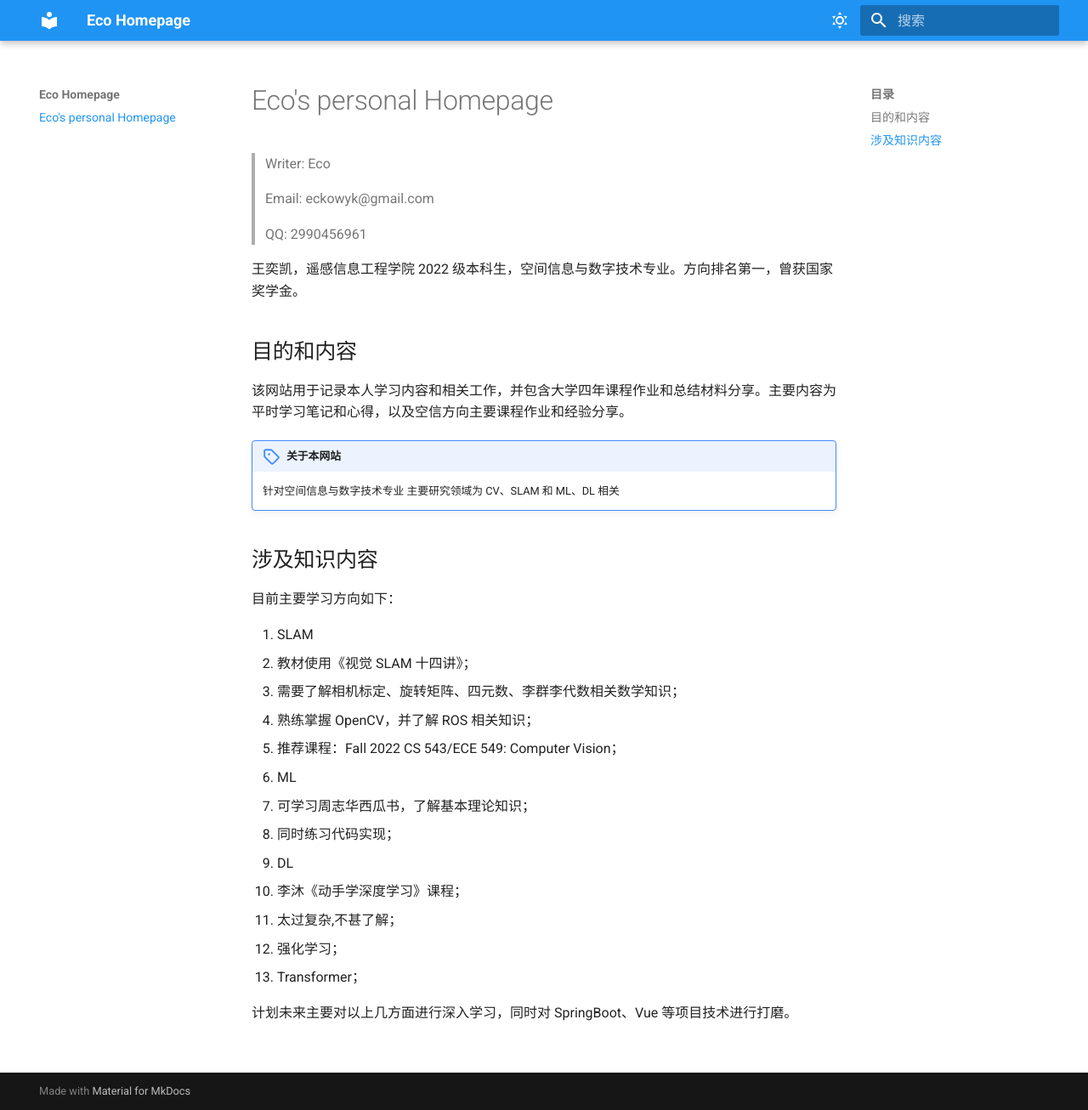
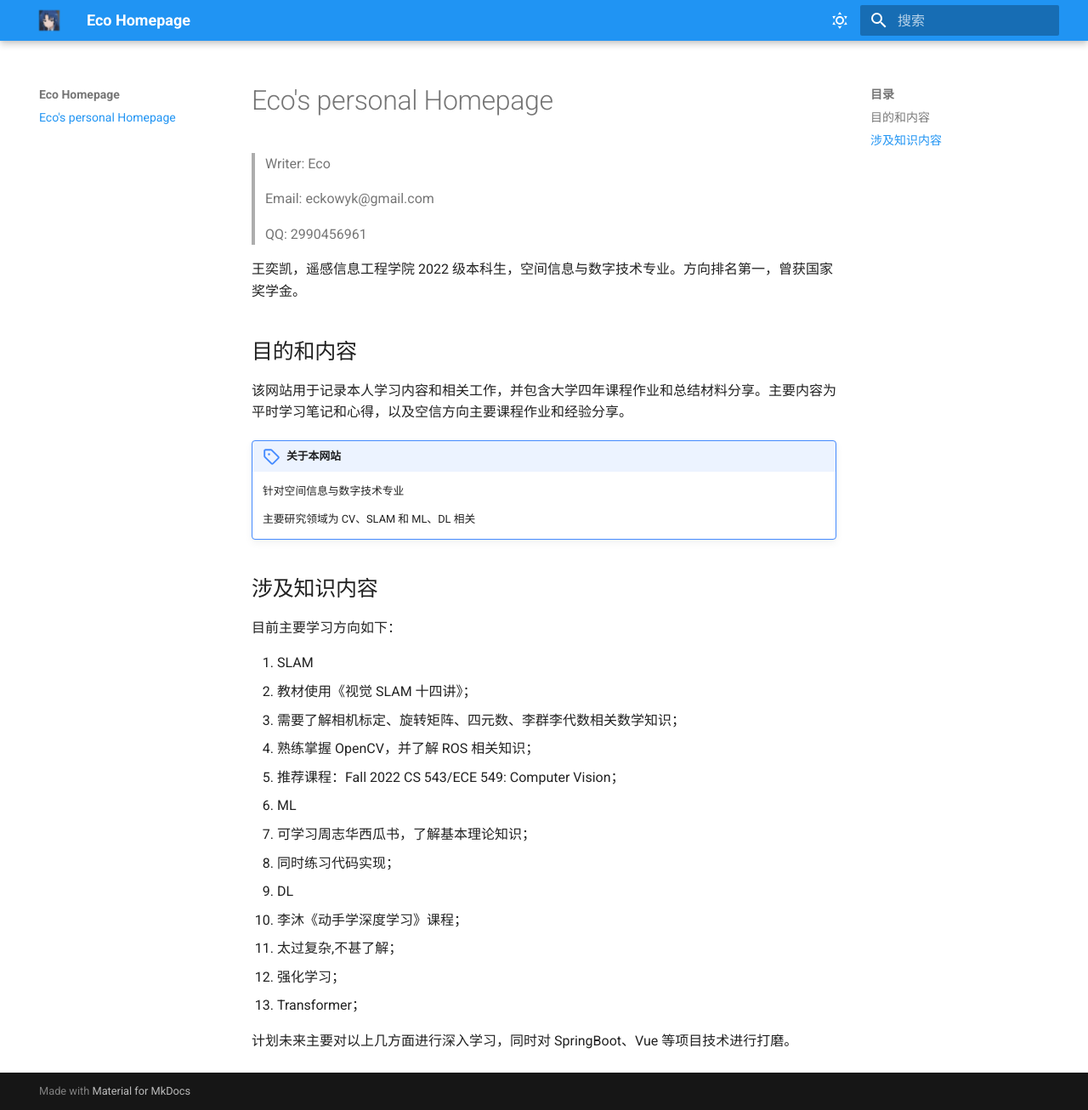
Before and after one commit to ecowyk/homepage, an MkDocs documentation site: the page built from docs/index.md, in a window 1280 px wide and 1306 px high. Shown: the whole window at 85% size. Built offline with MkDocs 1.6.1 and Material for MkDocs 9.7.7, drawn with Linux system fonts in a browser that asks for light colours.

Commit message:
update 12.29

```diff
--- a/docs/index.md
+++ b/docs/index.md
@@ -15,6 +15,7 @@
 !!! note "关于本网站"
 
     针对空间信息与数字技术专业
+
     主要研究领域为 CV、SLAM 和 ML、DL 相关
 
 ## 涉及知识内容
--- a/mkdocs.yml
+++ b/mkdocs.yml
@@ -7,6 +7,9 @@ markdown_extensions:
 theme:
   name: material
   language: zh
+  custom_dir: overrides
+  logo: assets/images/favicon.png
+  favicon: assets/images/favicon.png
   palette:
     - media: "(prefers-color-scheme: light)"
       scheme: default
```
Also changed, not shown: overrides/assets/images/favicon.png (renamed from docs/img/favicon.ico).
